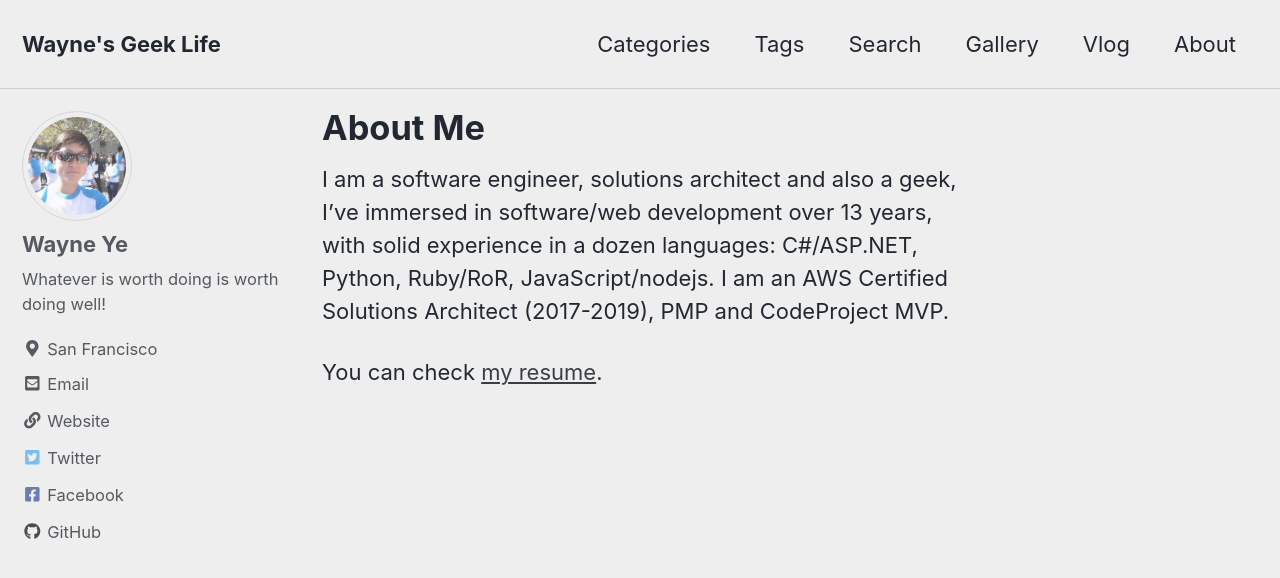
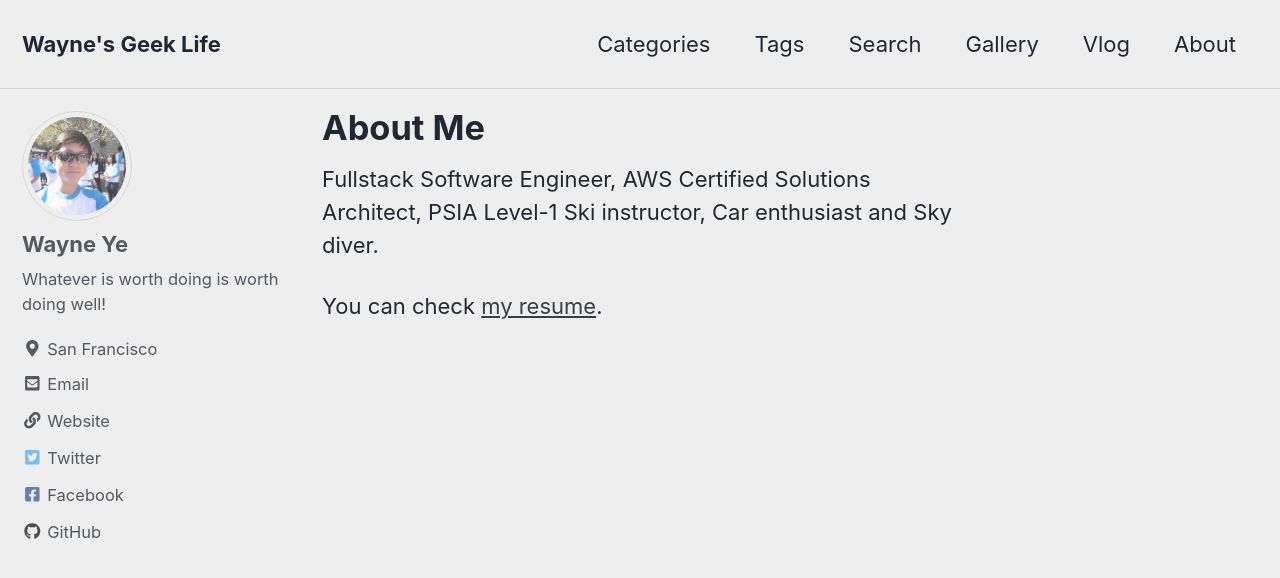
Before and after one commit to WayneYe/wayneye.github.io, a Jekyll site: the page built from _pages/about.md, in a window 1280 px wide and 900 px high. Shown: the top 578 px of the window. Built offline with Jekyll 4.4.1, drawn with Linux system fonts in a browser that asks for light colours; cached includes are drawn as plain includes; nearby versions of some CDN libraries.

Commit message:
Improve about me

```diff
--- a/_pages/about.md
+++ b/_pages/about.md
@@ -3,6 +3,6 @@ title:  About Me
 permalink: /about/
 ---
 
-I am a software engineer, solutions architect and also a geek, I've immersed in software/web development over 13 years, with solid experience in a dozen languages: C#/ASP.NET, Python, Ruby/RoR, JavaScript/nodejs. I am an AWS Certified Solutions Architect (2017-2019), PMP and CodeProject MVP.
+Fullstack Software Engineer, AWS Certified Solutions Architect, PSIA Level-1 Ski instructor, Car enthusiast and Sky diver.
 
 You can check [my resume](https://wayneye.com/resume/).
```
